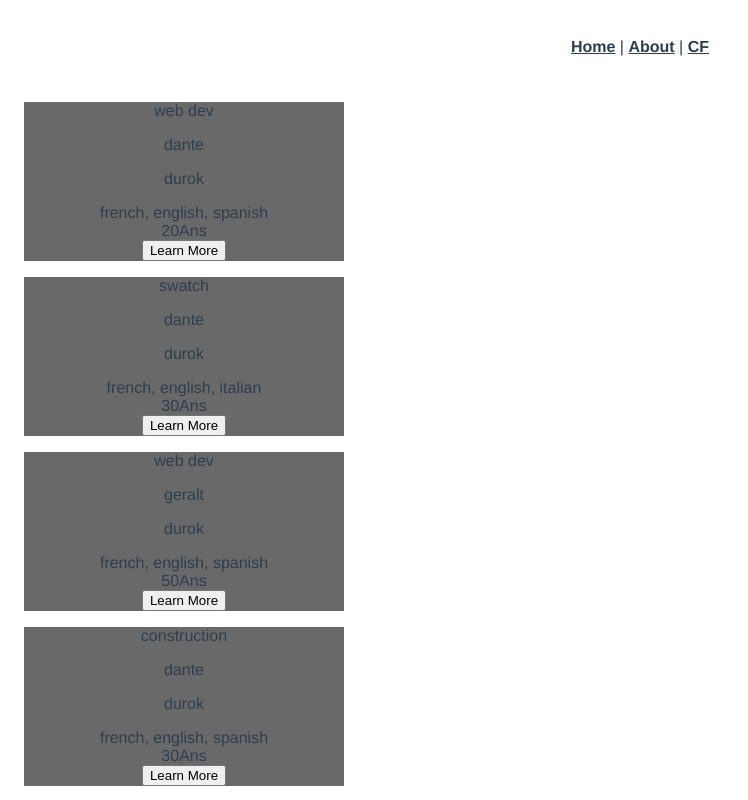
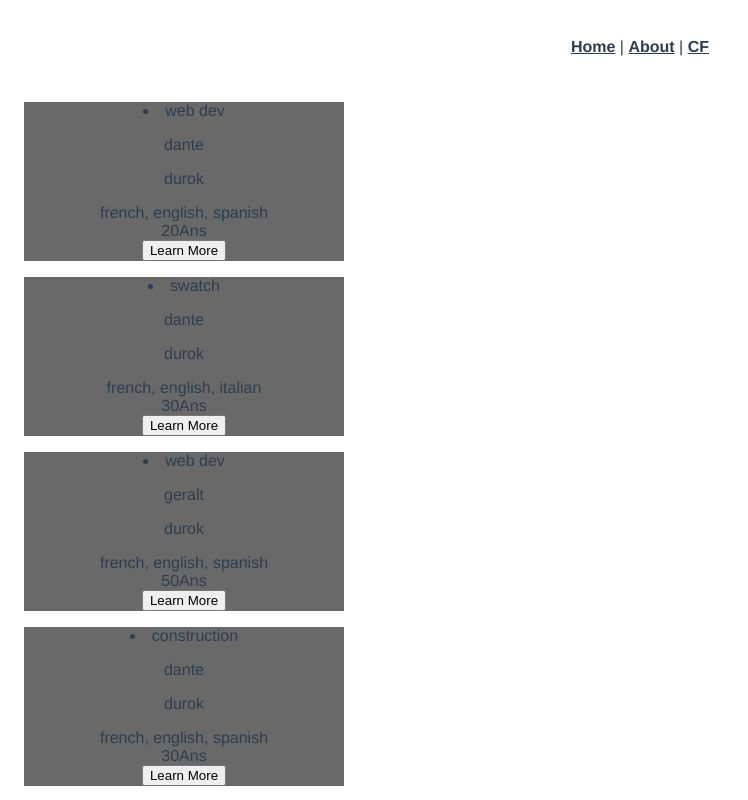
Before and after one commit to Realise-Formation-Digital/Skillfolio-Vue, a Vue app: page /CF in a window 1280 px wide. Shown: the top 800 px of the page, without its empty margins (0-748 px from the left). Built offline with nearby package versions, Linux system fonts and the light colour scheme; data requests are answered from the project's data file.

Commit message:
Update Cf.vue

```diff
--- a/src/views/Cf.vue
+++ b/src/views/Cf.vue
@@ -3,7 +3,7 @@
         <v-row no-gutters>
             <v-col v-for="n in 3" :key="n" cols="12" sm="4">
                 <v-card class="mx-auto noir" width="20rem" v-for="item of cf" :key="item.cf">
-                    <div>{{ item.departament }}</div>
+                    <li>{{ item.departament }}
                         <p class="text-h4 text--primary">
                             {{ item.name }}
                         </p>
@@ -17,6 +17,7 @@
                                 Learn More
                             </v-btn>
                         </v-card-actions>
+                    </li>
                 </v-card>
             </v-col>
         </v-row>
```
Lines whose indentation alone changed are shown as unchanged.
